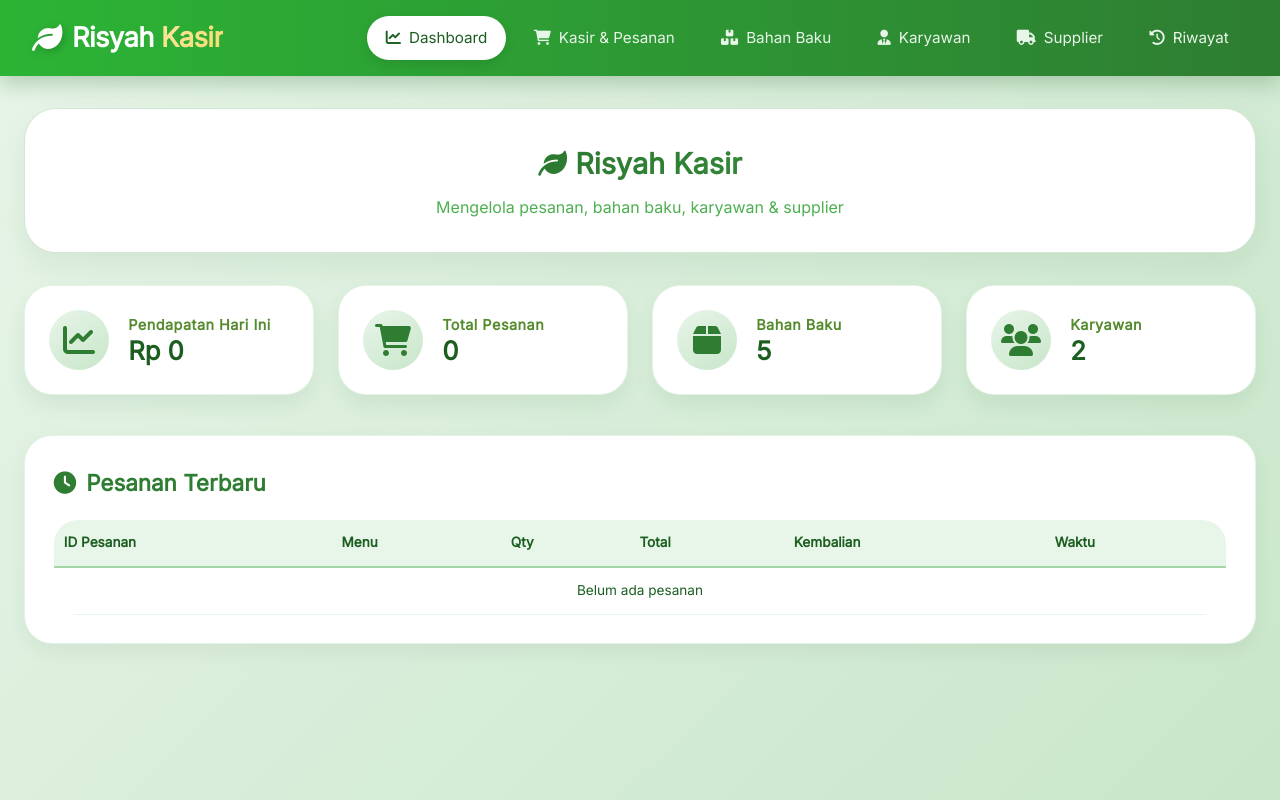
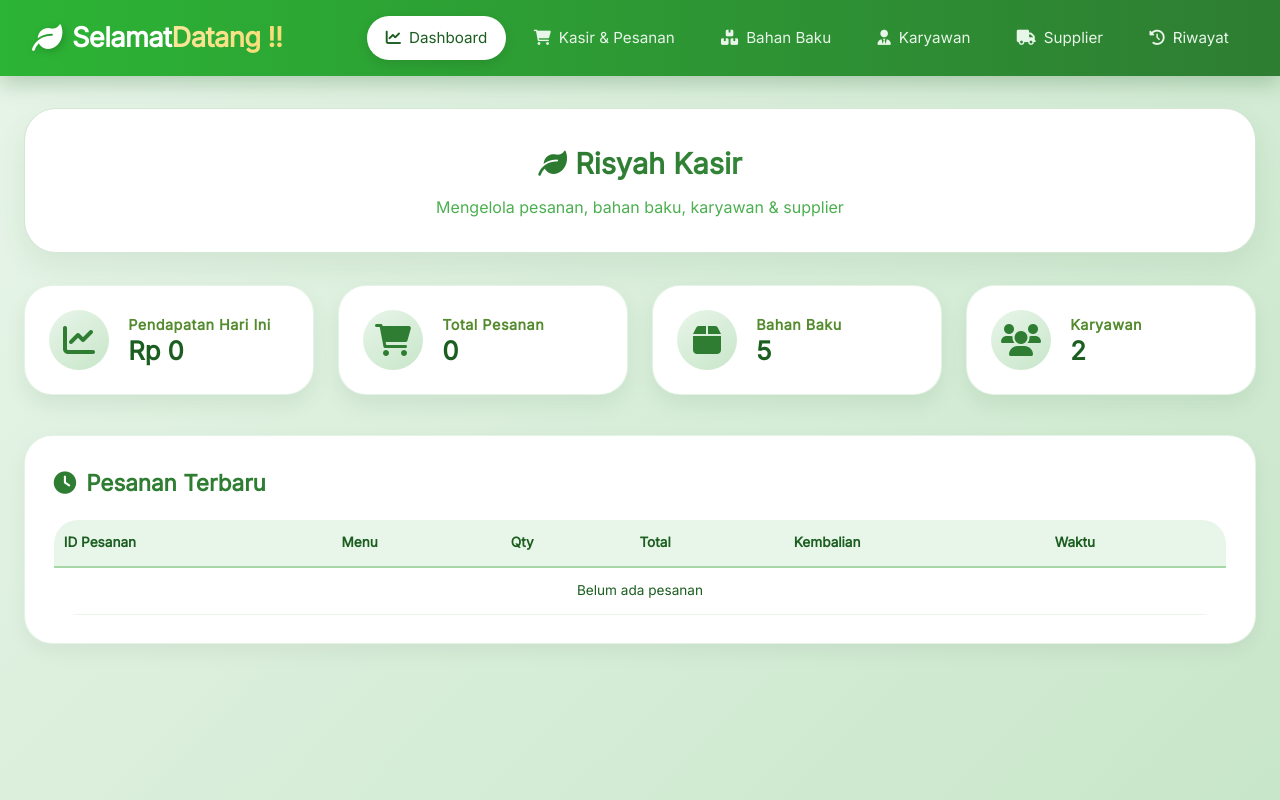
Before and after one commit to risyah1012/dashboard-rizz, a plain HTML site: page index.html in a window 1280 px wide. Drawn offline with Linux system fonts and the light colour scheme.

Commit message:
index.html

```diff
--- a/index.html
+++ b/index.html
@@ -3,7 +3,7 @@
 <head>
     <meta charset="UTF-8">
     <meta name="viewport" content="width=device-width, initial-scale=1.0, user-scalable=yes">
-    <title>Risyah Kasir - Sistem Kasir Salad Buah</title>
+    <title>Dashboard</title>
     <!-- Google Fonts + Font Awesome -->
     <link href="https://fonts.googleapis.com/css2?family=Inter:opsz,wght@14..32,300;400;500;600;700;800&display=swap" rel="stylesheet">
     <link rel="stylesheet" href="https://cdnjs.cloudflare.com/ajax/libs/font-awesome/6.0.0-beta3/css/all.min.css">
@@ -15,7 +15,7 @@
         <div class="nav-container">
             <div class="logo">
                 <i class="fas fa-leaf"></i>
-                <span>Risyah <span class="logo-highlight">Kasir</span></span>
+                <span>Selamat<span class="logo-highlight">Datang !!</span></span>
             </div>
             <div class="nav-toggle" id="navToggle">
                 <i class="fas fa-bars"></i>
```
